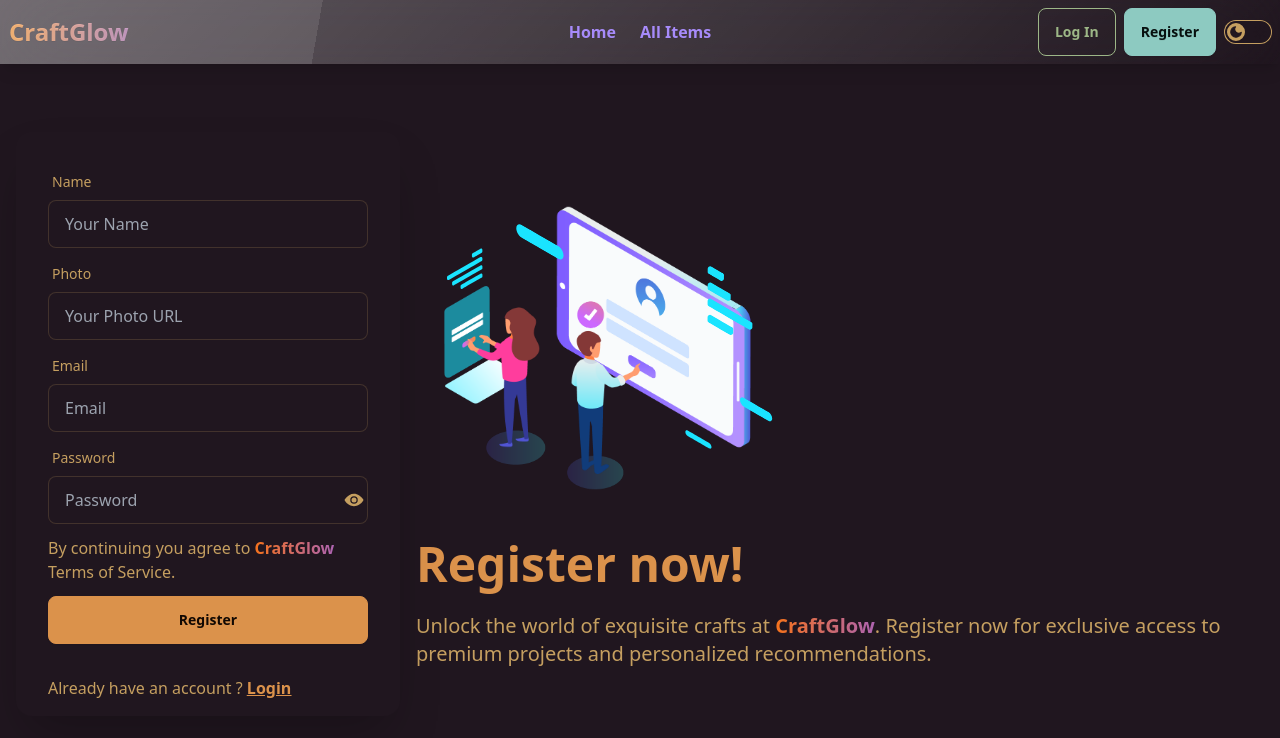
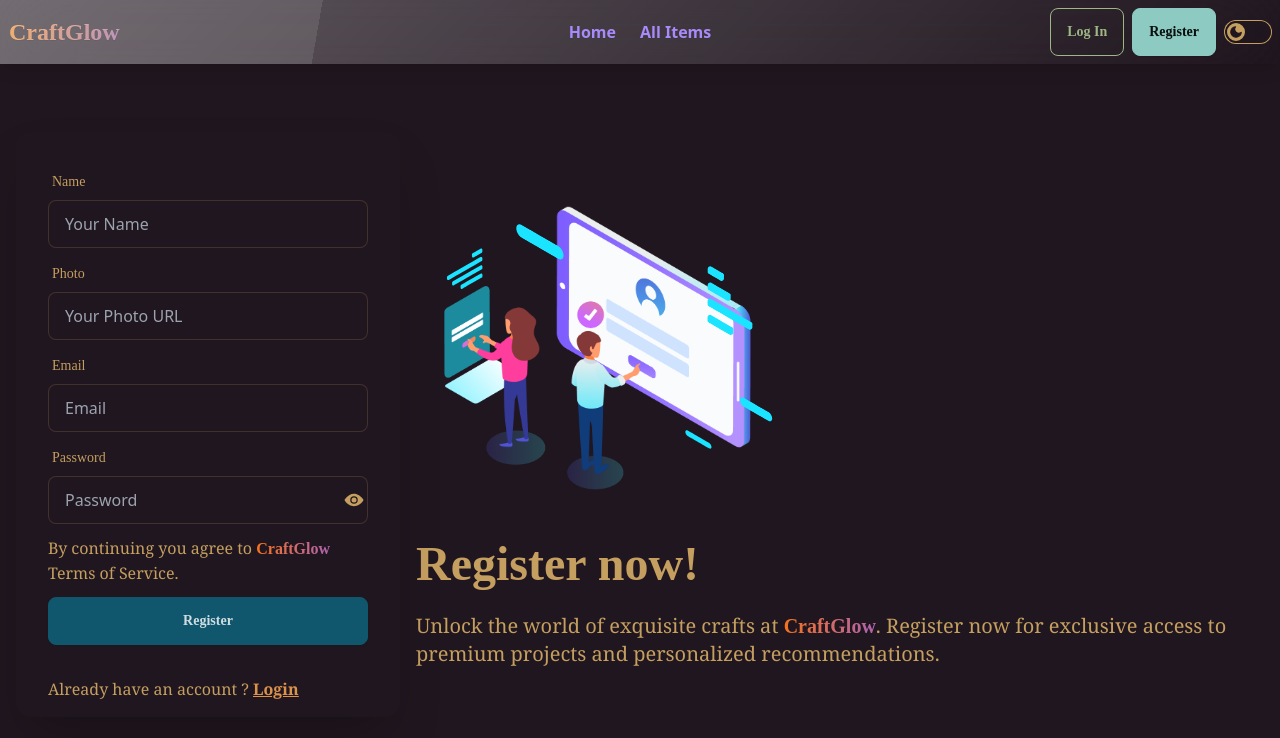
Before and after one commit to ShopnilIsCoding/CraftGlow-Client, a React (Vite) app: page /register in a window 1280 px wide. Shown: the top 738 px of the page. Built offline with nearby package versions, Linux system fonts and the light colour scheme; no server answers.

Commit message:
some font and design issue fixed

```diff
--- a/src/Components/Banner.jsx
+++ b/src/Components/Banner.jsx
@@ -8,7 +8,7 @@ import Lottie from 'lottie-react';
 import banneranim from '../Lotties/bannerlottie.json'
 const Banner = () => {
     return (
-        <div className=" rounded-xl flex justify-between items-center p-8 lg:0-16 lg:rounded-3xl mb-4 lg:mb-8 bg-base-200 shadow-xl">
+        <div className=" rounded-b-xl flex justify-between items-center p-8 lg:0-16 lg:rounded-b-3xl mb-4 lg:mb-8 bg-base-200 shadow-xl">
             <div className='w-1/2'>
             <h1 className='text-3xl font-kristi text-center mb-3'><Typewriter words={["Explore the art of Card Making","Discover the elegance of Paper Quilling","Create beauty with Glass Painting","Unleash creativity through Lampworking","Bring color to life with Glass Staining"]} loop={true} cursor={true} cursorStyle={'...'} /></h1>
 
--- a/src/Components/Navbar.jsx
+++ b/src/Components/Navbar.jsx
@@ -18,7 +18,7 @@ const Navbar = () => {
 
   const handleToggle = e => {
     if (e.target.checked) {
-      setTheme('light')
+      setTheme('valentine')
     } else {
       setTheme('coffee')
     }
@@ -92,28 +92,28 @@ const Navbar = () => {
       </ul>
     </div>
     <a className="btn btn-ghost md:text-2xl pl-0 lg:text-2xl font-bold bg-gradient-to-r from-orange-300 via-violet-400 to-rose-300
- text-transparent bg-clip-text bg-300% animate-gradient">CraftGlow</a>
+ text-transparent bg-clip-text bg-300% animate-gradient font-kristi">CraftGlow</a>
   </div>
   <div className="navbar-center hidden lg:flex space-x-2">
   <NavLink to={'/'} className={({ isActive}) =>
-    isActive ? "border-b-2 border-b-rose-300  p-2 text-rose-300 font-semibold text-center delay-75 transition-all" : " p-2 text-violet-400 font-semibold"
+    isActive ? "border-b-2 font-kristi border-b-rose-300  p-2 text-rose-300 font-semibold text-center delay-75 transition-all" : " p-2 text-violet-400 font-semibold"
   }>Home</NavLink>
       <NavLink to={'/all'} className={({ isActive}) =>
-    isActive ? "border-b-2 border-b-rose-300  p-2 text-rose-300 font-semibold text-center delay-75 transition-all" : " p-2 text-violet-400 font-semibold"
+    isActive ? "border-b-2 font-kristi border-b-rose-300  p-2 text-rose-300 font-semibold text-center delay-75 transition-all" : " p-2 text-violet-400 font-semibold"
   }>All Items</NavLink>
       {user && <NavLink to={'/add'} className={({ isActive}) =>
-    isActive ? "border-b-2 border-b-rose-300  p-2 text-rose-300 font-semibold text-center delay-75 transition-all" : " p-2 text-violet-400 font-semibold"
+    isActive ? "border-b-2 font-kristi border-b-rose-300  p-2 text-rose-300 font-semibold text-center delay-75 transition-all" : " p-2 text-violet-400 font-semibold"
   }>Add Item</NavLink>}
 
       {user && <NavLink to={'/my'} className={({ isActive}) =>
-    isActive ? "border-b-2 border-b-rose-300  p-2 text-rose-300 font-semibold text-center delay-75 transition-all" : " p-2 text-violet-400   font-semibold"
+    isActive ? "border-b-2 font-kristi border-b-rose-300  p-2 text-rose-300 font-semibold text-center delay-75 transition-all" : " p-2 text-violet-400   font-semibold"
   }>My List</NavLink>}
 
 
   </div>
   <div className="navbar-end space-x-2">
-    {user? <></>:<Link to={'/login'} className="btn btn-outline btn-success">Log In</Link>}
-    {user? <></>:<Link to={'/register'} className="btn  btn-info">Register</Link>}
+    {user? <></>:<Link to={'/login'} className="btn btn-outline btn-success font-kristi">Log In</Link>}
+    {user? <></>:<Link to={'/register'} className="btn  btn-info font-kristi">Register</Link>}
     {user && <div className="dropdown dropdown-end">
       <div tabIndex={0} role="button" className=" avatar lg:tooltip lg:tooltip-left" data-tip={user.displayName}>
         <div className="w-10 rounded-full m-auto" >
--- a/src/Pages/Login.jsx
+++ b/src/Pages/Login.jsx
@@ -29,23 +29,23 @@ const Login = () => {
             <div className="hero min-h-[90vh] bg-svg-background">
   <div className="hero-content flex-col lg:flex-row-reverse">
     <div className="text-center lg:text-left">
-      <h1 className="text-5xl font-bold text-primary">Login now!</h1>
-      <p className="py-6 text-xl">Welcome back to CraftGlow! Log in now to access your personalized craft  and stay updated on the latest paper and glass art projects.</p>
+      <h1 className="text-5xl font-bold  font-kristi">Login now!</h1>
+      <p className="py-6 text-xl font-serif">Welcome back to CraftGlow! Log in now to access your personalized craft  and stay updated on the latest paper and glass art projects.</p>
     </div>
     <div className="card shrink-0 w-full max-w-sm shadow-2xl ">
-        <p className="text-center text-xl font-semibold py-2 text-primary">WELCOME BACK !</p>
+        <p className="text-center text-xl font-semibold py-2 font-kristi">WELCOME BACK !</p>
         <div className="size-40 mx-auto"><Lottie animationData={login} loop={true} /></div>
       <form  className="card-body my-0 py-0" onSubmit={handleLogin}>
 
         <div className="form-control">
           <label className="label">
-            <span className="label-text ">Email</span>
+            <span className="label-text font-kristi">Email</span>
           </label>
           <input type="email" placeholder="Email" name="email" className="input input-bordered" required />
         </div>
         <div className="form-control">
           <label className="label">
-            <span className="label-text ">Password</span>
+            <span className="label-text font-kristi">Password</span>
           </label>
           <div className="relative">
           <input type="password"  name="password" placeholder="Password" className="input input-bordered w-full" required />
@@ -57,11 +57,11 @@ const Login = () => {
 
         </div>
         <div className="form-control mt-1">
-          <button type="submit" className="btn border-0 btn-secondary">Login</button>
+          <button type="submit" className="btn border-0 btn-accent font-kristi">Login</button>
         </div>
       </form>
 
-      <p className="text-center text-xl font-bold">OR</p>
+      <p className="text-center text-xl font-bold font-kristi">OR</p>
       <div className=" flex flex-col px-8 py-2 gap-2">
         <button onClick={()=>githubLogin()
         .then(()=>{
@@ -73,7 +73,7 @@ const Login = () => {
             alert("Successfully logged in")
             navigate(location?.state? location.state : '/')})}  className="btn"><FcGoogle className="text-3xl" /><span className="text-xl font-semibold">Continue with Google</span></button>
       </div>
-      <p className="pl-8 pb-4">Do not have an account ? <span className="link text-primary font-semibold"><Link to={'/register'}>Register</Link></span></p>
+      <p className="pl-8 pb-4">Do not have an account ? <span className="link text-info font-semibold"><Link to={'/register'}>Register</Link></span></p>
     </div>
   </div>
 </div>
--- a/src/Pages/Register.jsx
+++ b/src/Pages/Register.jsx
@@ -52,32 +52,32 @@ const Register = () => {
   <div className="hero-content flex-col lg:flex-row-reverse">
     <div className="text-center lg:text-left">
     <div className="size-full lg:size-96 "><Lottie animationData={register} loop={true} /></div>
-      <h1 className="text-5xl font-bold text-primary">Register now!</h1>
-      <p className="py-6 text-xl">Unlock the world of exquisite crafts at <span className="font-bold bg-gradient-to-r from-orange-500 via-violet-500 to-rose-500 text-transparent bg-clip-text bg-300% animate-gradient">CraftGlow</span>. Register now for exclusive access to premium projects and personalized recommendations.</p>
+      <h1 className="text-5xl font-bold  font-kristi">Register now!</h1>
+      <p className="py-6 text-xl font-serif">Unlock the world of exquisite crafts at <span className="font-bold bg-gradient-to-r from-orange-500 via-violet-500 to-rose-500 text-transparent bg-clip-text bg-300% animate-gradient font-kristi">CraftGlow</span>. Register now for exclusive access to premium projects and personalized recommendations.</p>
     </div>
     <div className="card shrink-0 w-full max-w-sm shadow-2xl ">
       <form  className="card-body" onSubmit={handleRegister}>
         <div className="form-control">
           <label className="label">
-            <span className="label-text">Name</span>
+            <span className="label-text font-kristi">Name</span>
           </label>
           <input type="text" placeholder="Your Name" name="name" className="input input-bordered" required />
         </div>
         <div className="form-control">
           <label className="label">
-            <span className="label-text">Photo</span>
+            <span className="label-text font-kristi">Photo</span>
           </label>
           <input type="text" placeholder="Your Photo URL" name="photo" className="input input-bordered"  />
         </div>
         <div className="form-control">
           <label className="label">
-            <span className="label-text">Email</span>
+            <span className="label-text font-kristi">Email</span>
           </label>
           <input type="email" placeholder="Email" name="email" className="input input-bordered" required />
         </div>
         <div className="form-control">
           <label className="label">
-            <span className="label-text">Password</span>
+            <span className="label-text font-kristi">Password</span>
           </label>
           <div className="relative">
           <input type={visible? "text":"password"}  name="password" placeholder="Password" className="input input-bordered w-full" required />
@@ -86,15 +86,15 @@ const Register = () => {
           </div>
 
         </div>
-        <div className="mt-1">
+        <div className="mt-1 font-serif">
 
-            <p>By continuing you agree to <span className="font-bold bg-gradient-to-r from-orange-500 via-violet-500 to-rose-500 text-transparent bg-clip-text bg-300% animate-gradient">CraftGlow</span> Terms of Service.</p>
+            <p>By continuing you agree to <span className="font-bold bg-gradient-to-r from-orange-500 via-violet-500 to-rose-500 text-transparent bg-clip-text bg-300% animate-gradient font-kristi">CraftGlow</span> Terms of Service.</p>
           </div>
         <div className="form-control mt-1">
-          <button type="submit" className="btn btn-primary">Register</button>
+          <button type="submit" className="btn btn-accent font-kristi">Register</button>
         </div>
       </form>
-      <p className="pl-8 pb-4">Already have an account ? <span className="link text-primary font-semibold"><Link to={'/login'}>Login</Link></span></p>
+      <p className="pl-8 pb-4 font-serif">Already have an account ? <span className="link text-primary font-semibold"><Link to={'/login'}>Login</Link></span></p>
     </div>
   </div>
 </div>
```
